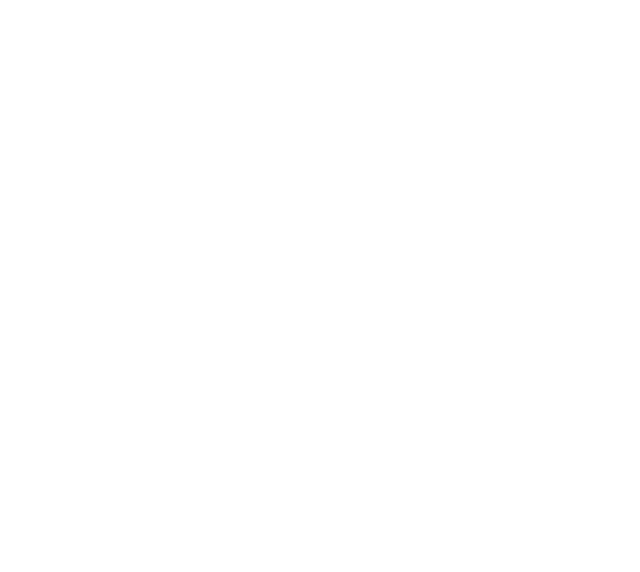
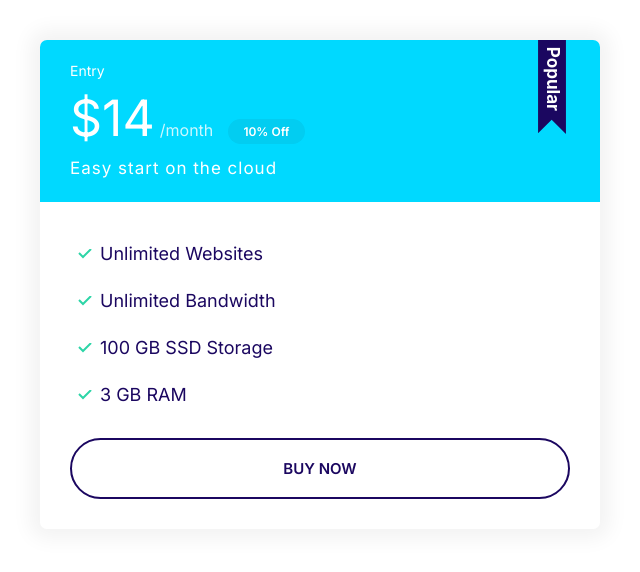
Before and after one commit to rlee52986/sample_cloudhosting, a plain HTML site: page index.html in a window 1280 px wide. Shown: the whole page, without its empty margins (0-640 px from the left). Drawn offline with Linux system fonts and the light colour scheme.

Commit message:
Created plan components

```diff
--- a/css/styles.css
+++ b/css/styles.css
@@ -114,6 +114,7 @@ a {
 
 .badge--small {
     font-size: 1.6rem;
+    padding: 0.5rem 1.5rem;
 }
 
 @media screen and (min-width: 1024px) {
@@ -293,3 +294,68 @@ a {
     background: var(--color-secondary);
     color: white;
 }
+
+.card--secondary .badge--secondary {
+    background: #02cdf1;
+}
+
+/* Plans */
+.plan__name {
+    color: white;
+    margin: 0;
+    font-weight: 500;
+    font-size: 2.4rem;
+}
+
+.plan__price {
+    font-size: 6rem;
+}
+
+.plan__billing-cycle {
+    font-size: 2.4rem;
+    font-weight: 300;
+    opacity: 0.8;
+    margin-right: 1rem;
+}
+
+.plan__description {
+    font-size: 2rem;
+    font-weight: 300;
+    letter-spacing: 1px;
+    display: block;
+}
+
+.plan .list__item {
+    margin-bottom: 2rem;
+}
+
+.plan--popular .card__header {
+    position: relative;
+}
+
+.plan--popular .card__header::before {
+    content: url(../images/popular.svg);
+    width: 40px;
+    display: inline-block;
+    position: absolute;
+    top: -6px;
+    right: 5%;
+}
+
+@media screen and (min-width: 1024px) {
+    .plan__name {
+        font-size: 1.4rem;
+    }
+
+    .plan__price {
+        font-size: 5rem;
+    }
+
+    .plan__billing-cycle {
+        font-size: 1.6rem;
+    }
+
+    .plan__description {
+        font-size: 1.7rem;
+    }
+}
--- a/index.html
+++ b/index.html
@@ -11,6 +11,27 @@
     <title>Document</title>
 </head>
 <body>
-
+    <div style="width: 50%; padding: 4rem">
+        <div class="plan plan--popular">
+            <div class="card card--secondary">
+                <header class="card__header">
+                    <h3 class="plan__name">Entry</h3>
+                    <span class="plan__price">$14</span>
+                    <span class="plan__billing-cycle">/month</span>
+                    <span class="badge badge--secondary badge--small">10% Off</span>
+                    <span class="plan__description">Easy start on the cloud</span>
+                </header>
+                <div class="card__body">
+                    <ul class="list list--tick">
+                        <li class="list__item">Unlimited Websites</li>
+                        <li class="list__item">Unlimited Bandwidth</li>
+                        <li class="list__item">100 GB SSD Storage</li>
+                        <li class="list__item">3 GB RAM</li>
+                    </ul>
+                    <button class="btn btn--outline btn--block">Buy Now</button>
+                </div>
+            </div>
+        </div>
+    </div>
 </body>
 </html>
```
Also changed, not shown: images/popular.svg (added).
